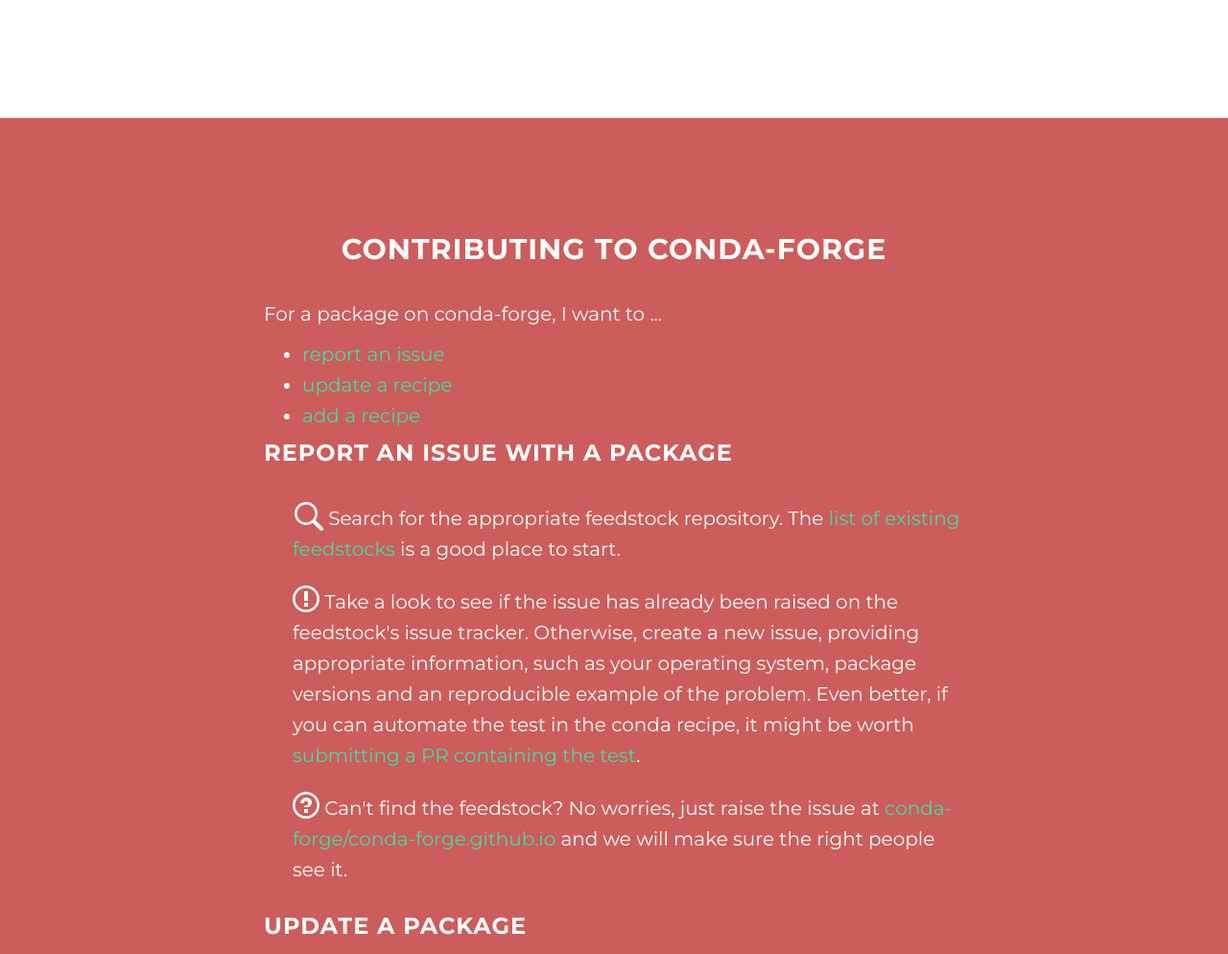
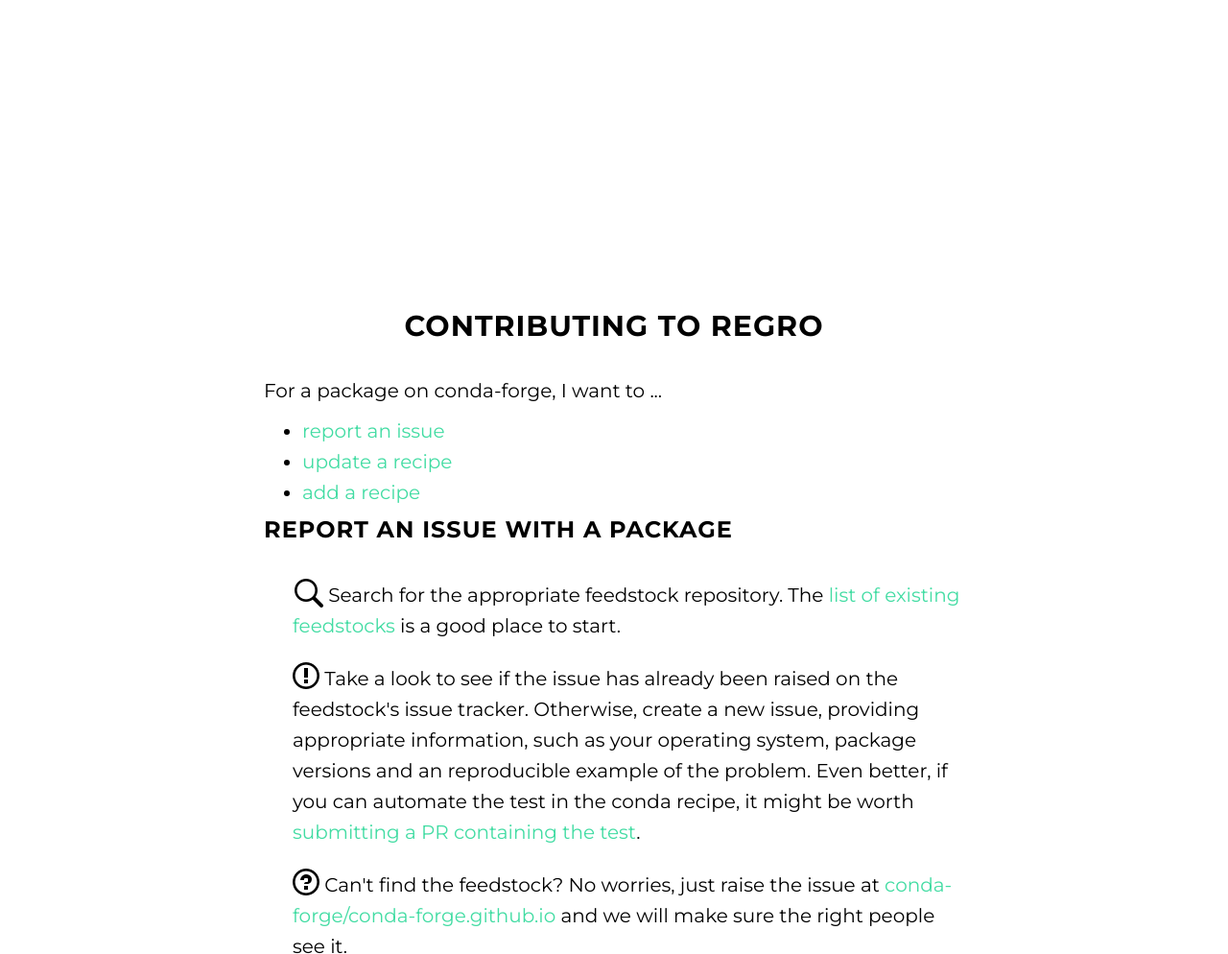
Before and after one commit to synapticarbors/regro.github.io, a plain HTML site: page index.html in a window 1280 px wide. Shown: the part 2740-3734 px from the top of the page at 96% size. Drawn offline with nearby package versions, Linux system fonts and the light colour scheme.

Commit message:
more stuff

```diff
--- a/index.html
+++ b/index.html
@@ -152,10 +152,10 @@
 
     <!-- Contribute Section -->
     <section class="content-section">
-        <div id="contribute" class="contribute-section">
+        <div id="contribute" class="content-section">
             <div class="container">
                 <div class="col-lg-8 col-lg-offset-2">
-                    <h2 class="text-center">Contributing to conda-forge</h2>
+                    <h2 class="text-center">Contributing to regro</h2>
                     <div class="text">
                     <p>
                     For a package on conda-forge, I want to ...
@@ -247,7 +247,7 @@
             </p>
             <br/>
             <p class="small">
-            <a rel="license" href="http://creativecommons.org/licenses/by/4.0/"><img alt="Creative Commons License" style="border-width:0" src="https://i.creativecommons.org/l/by/4.0/88x31.png" /></a><br /><a href="https://conda-forge.org">conda-forge.org</a> is licensed under a <br /> <a href="http://creativecommons.org/licenses/by/4.0/">Creative Commons Attribution 4.0 International License</a>.
+            <a rel="license" href="http://creativecommons.org/licenses/by/4.0/"><img alt="Creative Commons License" style="border-width:0" src="https://i.creativecommons.org/l/by/4.0/88x31.png" /></a><br /><a href="https://regro.github.io">regro</a> is licensed under a <br /> <a href="http://creativecommons.org/licenses/by/4.0/">Creative Commons Attribution 4.0 International License</a>.
             </p>
         </div>
     </footer>
```
